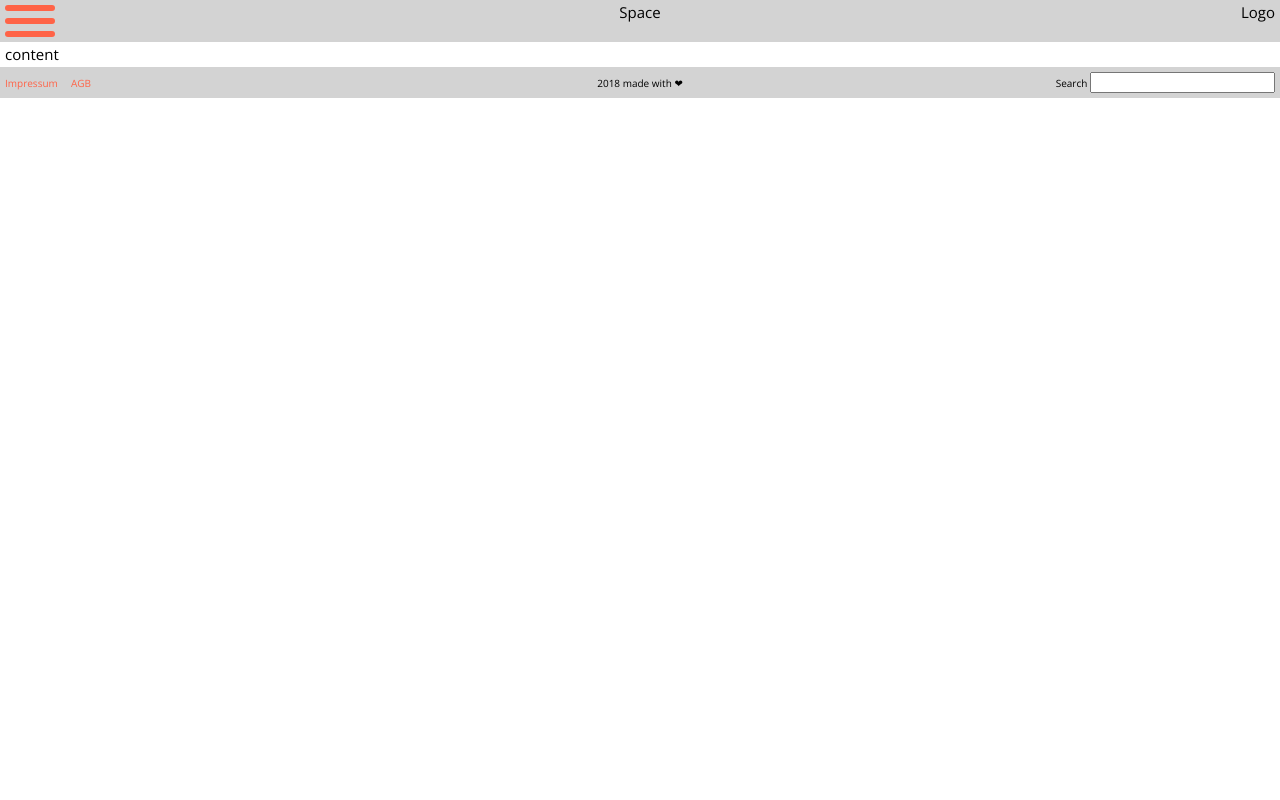
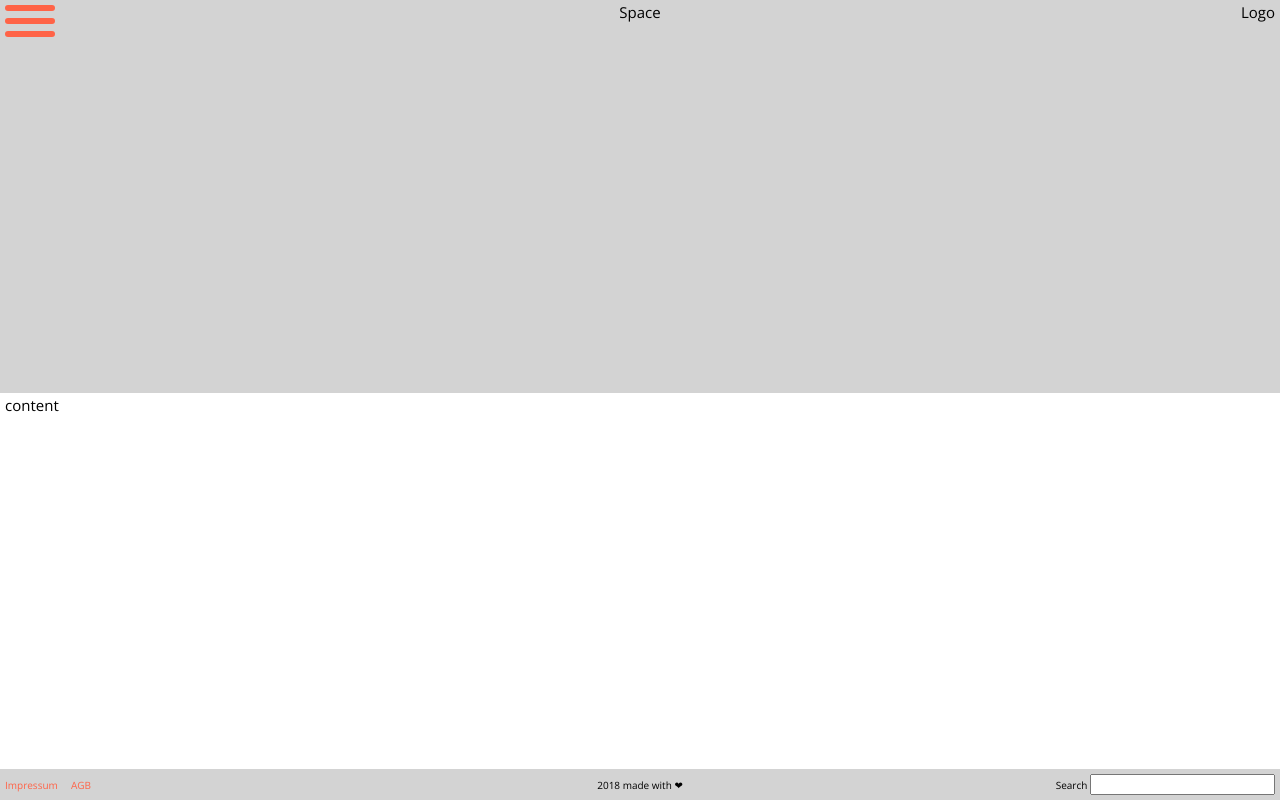
Before and after one commit to bgeye/frontend_train, a website: page sticky-header/app/index.html in a window 1280 px wide. Drawn offline with nearby package versions, Linux system fonts and the light colour scheme; files that its build step writes are made by us from their sources.

Commit message:
working on grids :-)

```diff
--- a/sticky-header/app/index.html
+++ b/sticky-header/app/index.html
@@ -4,13 +4,14 @@
     <meta charset="UTF-8">
     <title>sticky-header</title>
     <!-- build:css css/styles.min.css -->
-    <link rel="stylesheet" href="css/reset.css">
+    <link rel="stylesheet" href="css/reset/reset.css">
     <link rel="stylesheet" href="css/styles.css">
     <!-- endbuild -->
 </head>
 <body>
 
 <div class="challenge">
+    <div class="challenge__inner">
         <header class="head">
             <nav class="navi">
                 <div class="burger">
@@ -25,6 +26,7 @@
         <main class="main">
             content
         </main>
+    </div>
     <footer class="footer">
         <nav class="footer__nav">
             <ul>
--- a/sticky-header/app/scss/styles.scss
+++ b/sticky-header/app/scss/styles.scss
@@ -4,6 +4,9 @@
          author: mario knecht
            date: 201804dd
 */
+
+
+//TODO: why the reset css does not work? margin 0 as workaround currently set on body!!!
 
 
 $white: #ffffff;
@@ -22,12 +25,15 @@ $red: tomato;
 
 html{
     font-size:62.5%;
+    height:100%;
 }
 
 body{
     font-family: 'Open Sans', sans-serif;
     font-size: 15px;
     font-size: 1.5rem;
+    height:100%;
+    margin:0;
 }
 
 h1{
@@ -62,12 +68,26 @@ a{
 
 }
 
-.page__wrapper{
-    display: grid;
+li{
+    list-style: none;
+}
+
+
+.challenge{
+    display:grid;
+    grid-template-rows: 1fr auto;
     grid-template-areas:
-    "header header header"
-    "main main main"
-    "footer footer footer";
+            "challenge__inner"
+            "footer";
+    min-height: 100%;
+    &__inner{
+        grid-area: challenge__inner;
+        display:grid;
+        grid-template-areas:
+        "header"
+        "main";
+
+    }
 }
 
 .head{
@@ -127,7 +147,8 @@ a{
     background: $lightgrey;
     display:grid;
     grid-template-columns:1fr 1fr 1fr;
-    //grid-auto-flow:column;
+    grid-row-start:2;
+    grid-row-end:3;
     & > *{
         align-self: center;
     }
```
Also changed, not shown: sticky-header/app/css/styles.css. Lines whose indentation alone changed are shown as unchanged.
